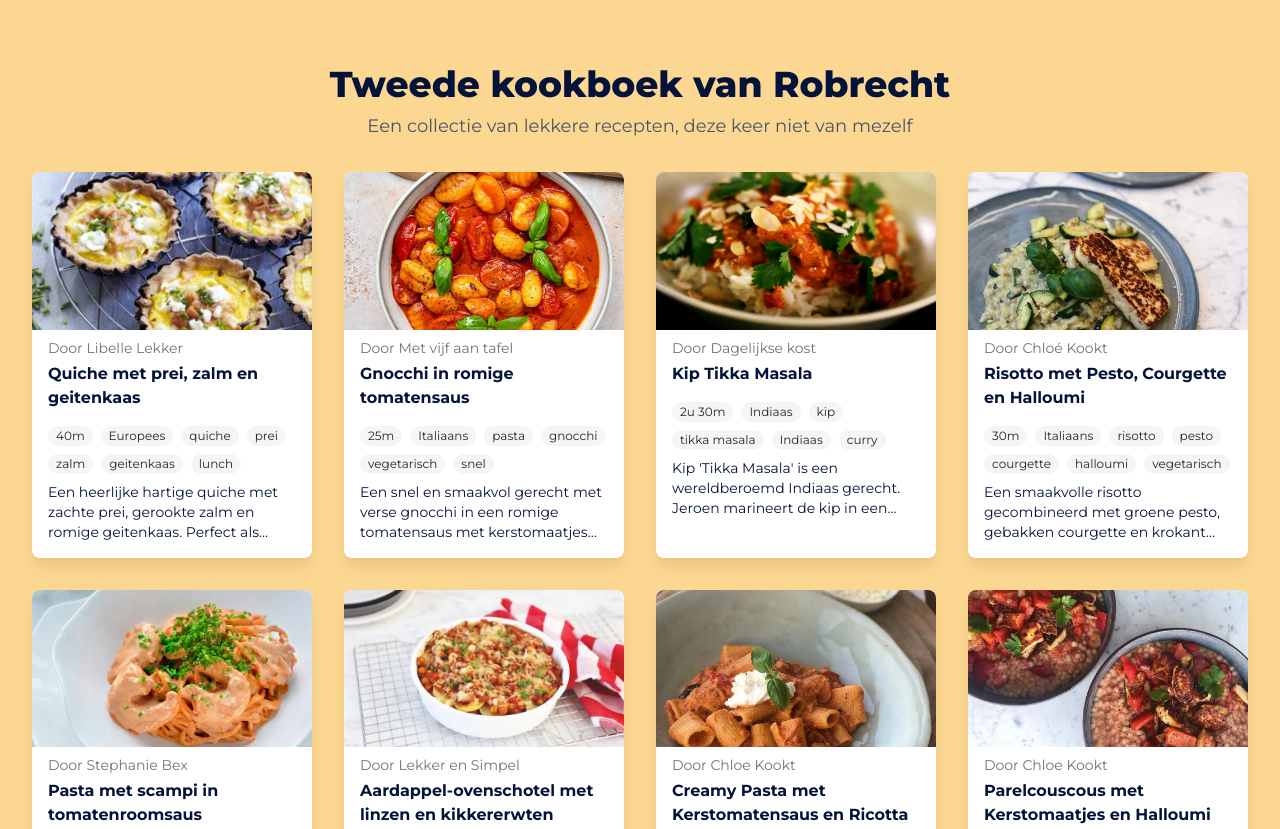
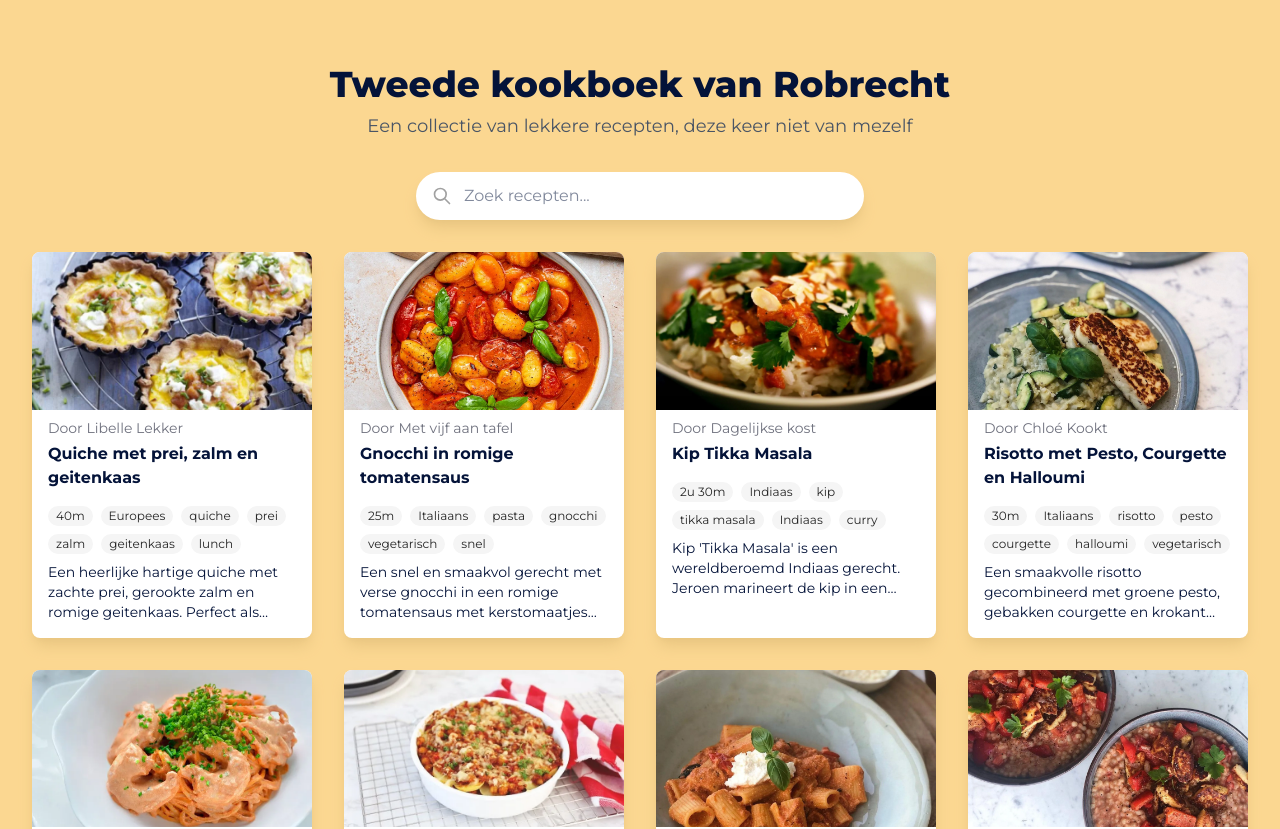
Before and after one commit to robrechtme/recipes, a Next.js app: page / in a window 1280 px wide. Shown: the top 829 px of the page. Built offline with nearby package versions, Linux system fonts and the light colour scheme.

Commit message:
feat: add search bar

```diff
--- a/src/components/RecipeImage.tsx
+++ b/src/components/RecipeImage.tsx
@@ -1,5 +1,6 @@
+import Image from "next/image";
+
 import * as Images from "@data/images";
-import Image from "next/image";
 
 export const RecipeImage = ({
   slug,
--- /dev/null
+++ b/src/components/SearchBar.tsx
@@ -0,0 +1,21 @@
+import { SearchIcon } from "./SearchIcon";
+
+type Props = {
+  searchQuery: string;
+  onSearchQueryChange: (query: string) => void;
+};
+
+export const SearchBar = ({ searchQuery, onSearchQueryChange }: Props) => (
+  <div className="mb-8 max-w-md mx-auto">
+    <div className="relative">
+      <input
+        type="search"
+        placeholder="Zoek recepten..."
+        value={searchQuery}
+        onChange={(e) => onSearchQueryChange(e.target.value)}
+        className="w-full px-4 py-3 pl-12 text-secondary-900 bg-white rounded-full shadow-lg shadow-primary-600 focus:outline-none transition-colors"
+      />
+      <SearchIcon className="absolute left-4 top-1/2 transform -translate-y-1/2 text-neutral-400 w-5 h-5" />
+    </div>
+  </div>
+);
--- /dev/null
+++ b/src/components/SearchEmptyState.tsx
@@ -0,0 +1,8 @@
+import { SearchIcon } from "./SearchIcon";
+
+export const SearchEmptyState = () => (
+  <div className="text-center py-16">
+    <div className="text-neutral-400 mb-4"></div>
+    <h3 className="text-neutral-600 mb-2">Geen recepten gevonden</h3>
+  </div>
+);
--- /dev/null
+++ b/src/components/SearchIcon.tsx
@@ -0,0 +1,9 @@
+type Props = {
+  className: string;
+};
+
+export const SearchIcon = ({ className }: Props) => (
+  <svg className={className} fill="none" stroke="currentColor" viewBox="0 0 24 24">
+    <path strokeLinecap="round" strokeLinejoin="round" strokeWidth={2} d="M21 21l-6-6m2-5a7 7 0 11-14 0 7 7 0 0114 0z" />
+  </svg>
+);
--- a/src/core/recipes.ts
+++ b/src/core/recipes.ts
@@ -9,3 +9,29 @@ export async function getRecipes(): Promise<Recipe[]> {
 export async function getRecipe(slug: string) {
   return data.find((recipe) => recipe.slug === slug);
 }
+
+export function searchRecipes(recipes: Recipe[], query: string): Recipe[] {
+  if (!query.trim()) return recipes;
+
+  const searchTerm = query.toLowerCase().trim();
+
+  return recipes.filter((recipe) => {
+    // Primary: Recipe name (highest priority)
+    if (recipe.name.toLowerCase().includes(searchTerm)) return true;
+
+    // Secondary: Keywords (split and check each)
+    if (recipe.keywords?.toLowerCase().includes(searchTerm)) return true;
+
+    // Tertiary: Description
+    if (recipe.description?.toLowerCase().includes(searchTerm)) return true;
+
+    // Quaternary: Cuisine and category
+    if (recipe.recipeCuisine?.toLowerCase().includes(searchTerm)) return true;
+    if (recipe.recipeCategory?.toLowerCase().includes(searchTerm)) return true;
+
+    // Quinary: Author name
+    if (recipe.author?.name?.toLowerCase().includes(searchTerm)) return true;
+
+    return false;
+  });
+}
--- a/src/pages/index.tsx
+++ b/src/pages/index.tsx
@@ -1,8 +1,11 @@
 import type { GetStaticProps, NextPage } from "next";
 import Head from "next/head";
+import { useEffect, useState } from "react";
 
 import { RecipeCard } from "@components/RecipeCard";
-import { getRecipes } from "@core/recipes";
+import { SearchBar } from "@components/SearchBar";
+import { SearchEmptyState } from "@components/SearchEmptyState";
+import { getRecipes, searchRecipes } from "@core/recipes";
 import { Recipe } from "@core/types";
 
 export const getStaticProps: GetStaticProps = async () => {
@@ -17,6 +20,18 @@ interface Props {
 }
 
 const Home: NextPage<Props> = ({ recipes }) => {
+  const [searchQuery, setSearchQuery] = useState("");
+  const [filteredRecipes, setFilteredRecipes] = useState<Recipe[]>(recipes);
+
+  useEffect(() => {
+    const timeoutId = setTimeout(() => {
+      const filtered = searchRecipes(recipes, searchQuery);
+      setFilteredRecipes(filtered);
+    }, 300);
+
+    return () => clearTimeout(timeoutId);
+  }, [searchQuery, recipes]);
+
   return (
     <>
       <Head>
@@ -32,8 +47,19 @@ const Home: NextPage<Props> = ({ recipes }) => {
             Een collectie van lekkere recepten, deze keer niet van mezelf
           </p>
         </header>
+
+        <SearchBar
+          searchQuery={searchQuery}
+          onSearchQueryChange={setSearchQuery}
+        />
+
+        {filteredRecipes.length === 0 && searchQuery.trim() && (
+          <SearchEmptyState />
+        )}
+
+        {/* Recipe Grid */}
         <section className="grid gap-8 grid-cols-1 sm:grid-cols-2 md:grid-cols-3 lg:grid-cols-4 mt-8" role="list">
-          {recipes.map((recipe) => (
+          {filteredRecipes.map((recipe) => (
             <RecipeCard key={recipe.slug} recipe={recipe} />
           ))}
         </section>
```
Also changed, not shown: next-env.d.ts.
